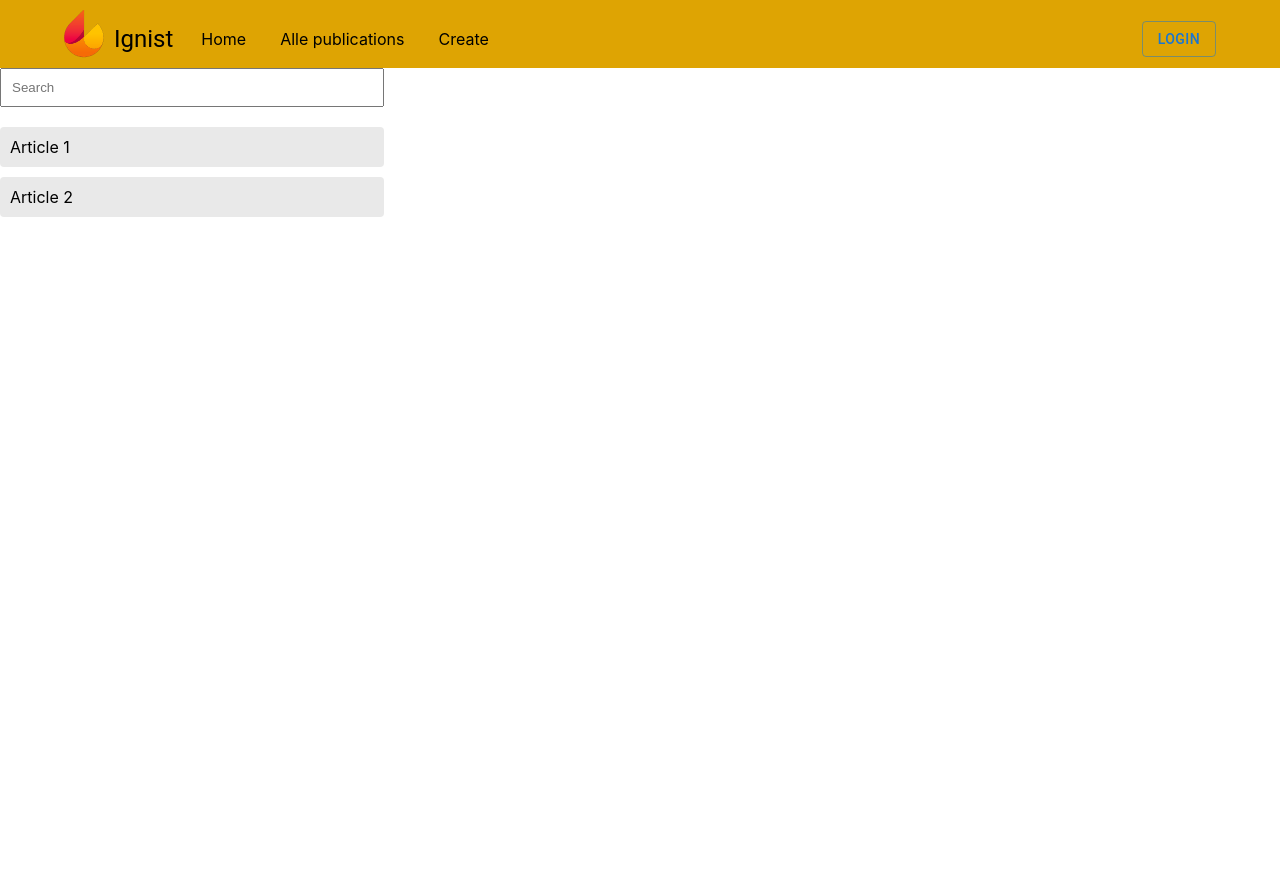
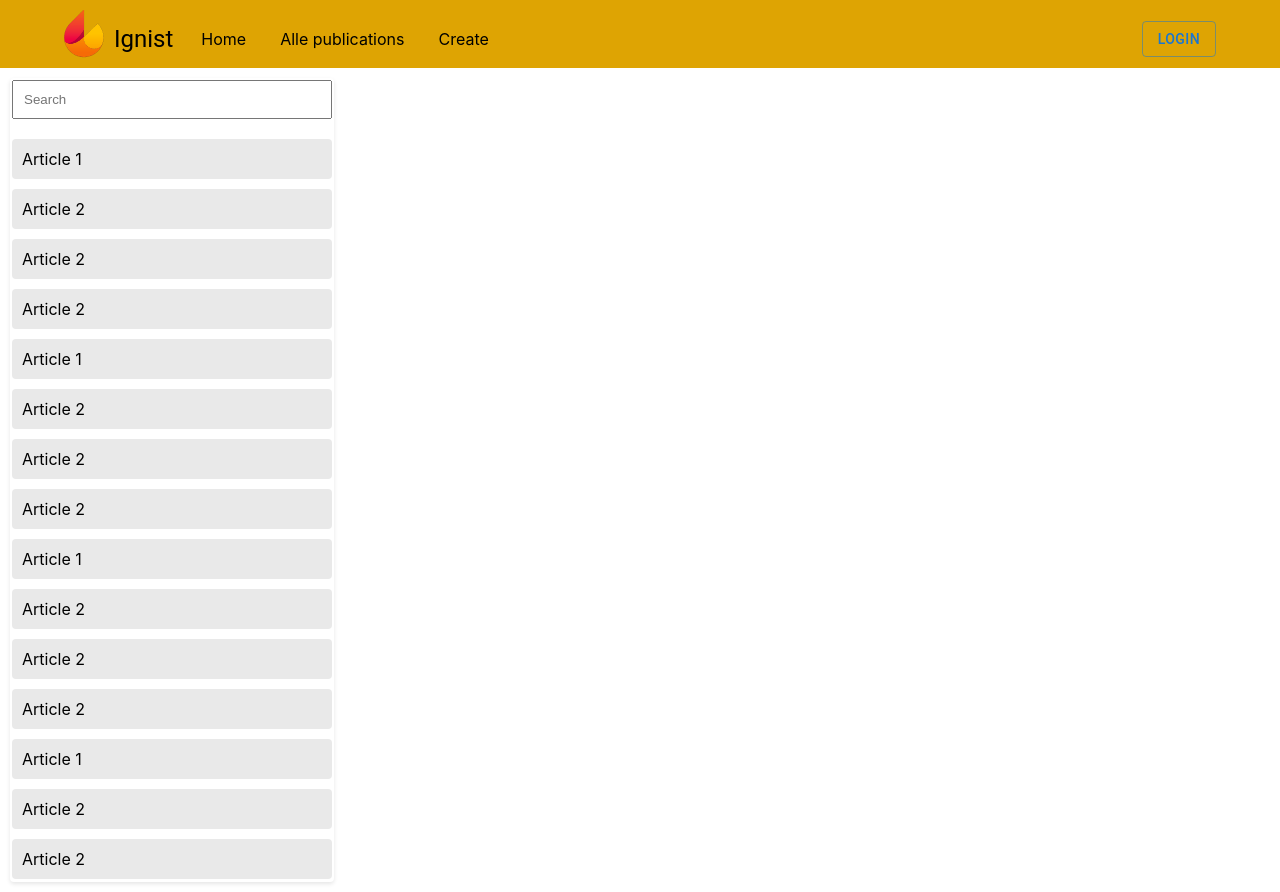
Before and after one commit to HamidHamrah/React-Brannhjelp, a React (Create React App) app: page /home in a window 1280 px wide. Before the commit the page ends 800 px from the top, so only its background shows below. Built offline with nearby package versions, Linux system fonts and the light colour scheme.

Commit message:
scroll bar works fine

```diff
--- a/src/Components/ListAllPublications/Search.js
+++ b/src/Components/ListAllPublications/Search.js
@@ -1,11 +1,35 @@
 import React, { useState, useEffect } from 'react';
 
 const articles = [
-  { id: 1, title: 'Article 1', content: 'Content of Article 1.' },
-  { id: 2, title: 'Article 2', content: 'Content of Article 2.' },
+  { id: 1, title: 'Article 1', content: 'Hamid.' },
+  { id: 2, title: 'Article 2', content: 'Content of Hello 2.' },
+  { id: 2, title: 'Article 2', content: 'Content of Hello 2.' },
+  { id: 2, title: 'Article 2', content: 'Content of Hello 2.' },
+  { id: 1, title: 'Article 1', content: 'Hamid.' },
+  { id: 2, title: 'Article 2', content: 'Content of Hello 2.' },
+  { id: 2, title: 'Article 2', content: 'Content of Hello 2.' },
+  { id: 2, title: 'Article 2', content: 'Content of Hello 2.' },
+  { id: 1, title: 'Article 1', content: 'Hamid.' },
+  { id: 2, title: 'Article 2', content: 'Content of Hello 2.' },
+  { id: 2, title: 'Article 2', content: 'Content of Hello 2.' },
+  { id: 2, title: 'Article 2', content: 'Content of Hello 2.' },
+  { id: 1, title: 'Article 1', content: 'Hamid.' },
+  { id: 2, title: 'Article 2', content: 'Content of Hello 2.' },
+  { id: 2, title: 'Article 2', content: 'Content of Hello 2.' },
+  { id: 2, title: 'Article 2', content: 'Content of Hello 2.' },
+  { id: 1, title: 'Article 1', content: 'Hamid.' },
+  { id: 2, title: 'Article 2', content: 'Content of Hello 2.' },
+  { id: 2, title: 'Article 2', content: 'Content of Hello 2.' },
+  { id: 2, title: 'Article 2', content: 'Content of Hello 2.' },
+  { id: 1, title: 'Article 1', content: 'Hamid.' },
+  { id: 2, title: 'Article 2', content: 'Content of Hello 2.' },
+  { id: 2, title: 'Article 2', content: 'Content of Hello 2.' },
+  { id: 2, title: 'Article 2', content: 'Content of Hello 2.' },
+
+
 ];
 
-const ArticleContent = ({ content }) => <div>{content}</div>;
+const ArticleContent = ({content }) => <div>{content}</div>;
 
 const Sidebar = () => {
   const [searchTerm, setSearchTerm] = useState('');
@@ -24,7 +48,7 @@ const Sidebar = () => {
   const isMobile = windowWidth < 768;
 
   const filteredArticles = articles.filter(article =>
-    article.title.toLowerCase().includes(searchTerm.toLowerCase())
+    article.content.toLowerCase().includes(searchTerm.toLowerCase())
   );
 
   return (
@@ -48,6 +72,7 @@ const Sidebar = () => {
       </div>
       {!isMobile && selectedArticleId && (
         <div className="article-content">
+          <ArticleContent content={articles.find(article => article.id === selectedArticleId)?.title} />
           <ArticleContent content={articles.find(article => article.id === selectedArticleId)?.content} />
         </div>
       )}
--- a/src/Components/ListAllPublications/Style.css
+++ b/src/Components/ListAllPublications/Style.css
@@ -3,21 +3,26 @@
 }
 
 .search-container {
-  padding: 20px;
-  background-color: #f0f0f0;
-  margin: 10px;
+  padding: 10px;
+  background-color: #f10000;
 }
 
 .search-input {
-  width: 100%;
+  width:100%;
   padding: 10px;
   margin-bottom: 20px;
   box-sizing: border-box;
 }
+.articles-list {
+  padding: 10px;
+  background-color: #e0e0e0; /* Gray background */
+  box-shadow: 0 2px 4px rgba(0,0,0,0.1); /* Subtle shadow for depth */
+  border-radius: 4px; /* Rounded corners */
+  max-height: 400px; /* Or adjust based on your layout */
+  overflow-y: auto; /* Show scrollbar when needed */
+  margin-bottom: 20px; /* Space below the list */
+}
 
-.articles-list {
-  padding: 20px;
-}
 
 .article-title {
   cursor: pointer;
@@ -26,25 +31,32 @@
   padding: 10px;
   border-radius: 4px;
 }
-
-.article-detail {
-  background-color: #fff9c4; /* Yellowish background */
-  padding: 10px;
-  border: 1px solid #ccc; /* Very thin border */
-  margin-bottom: 20px;
-}
 .layout-container {
   display: flex;
   flex-direction: column;
 }
 
 @media (min-width: 768px) {
+  .sidebar, .articles-list {
+    /* You can set a specific max-height here if needed for larger screens */
+    max-height: 600px; /* Adjust based on the expected screen size and layout */
+    overflow-y: auto; /* Maintain scrollbar functionality */
+  }
+
   .layout-container {
     flex-direction: row;
   }
 
   .search-and-list {
-    width: 30%;
+    width:25%;
+    margin-left: 10px;
+    margin-top: 10px ;
+    margin-bottom: 10px;
+    padding: 2px;
+    box-shadow: 0 2px 4px rgba(0,0,0,0.1); /* Subtle shadow for depth */
+    border-radius: 4px; /* Rounded corners */
+    overflow-y: auto; /* Show scrollbar when needed */
+    height: 100vh;
   }
 
   .article-content {
@@ -52,5 +64,3 @@
     padding-left: 20px; /* Or appropriate spacing */
   }
 }
-
-/* Add other styles as previously defined */
```
